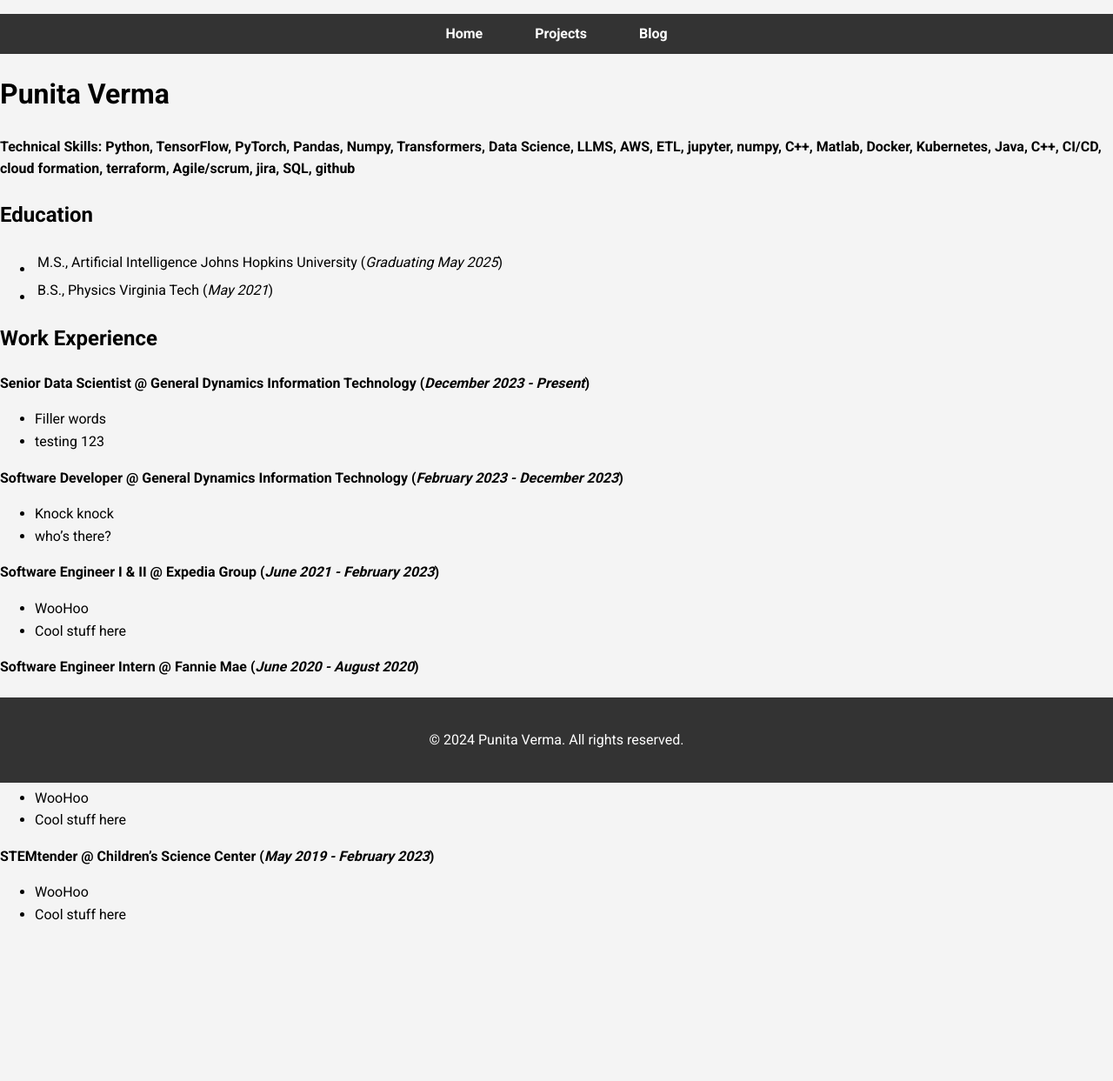
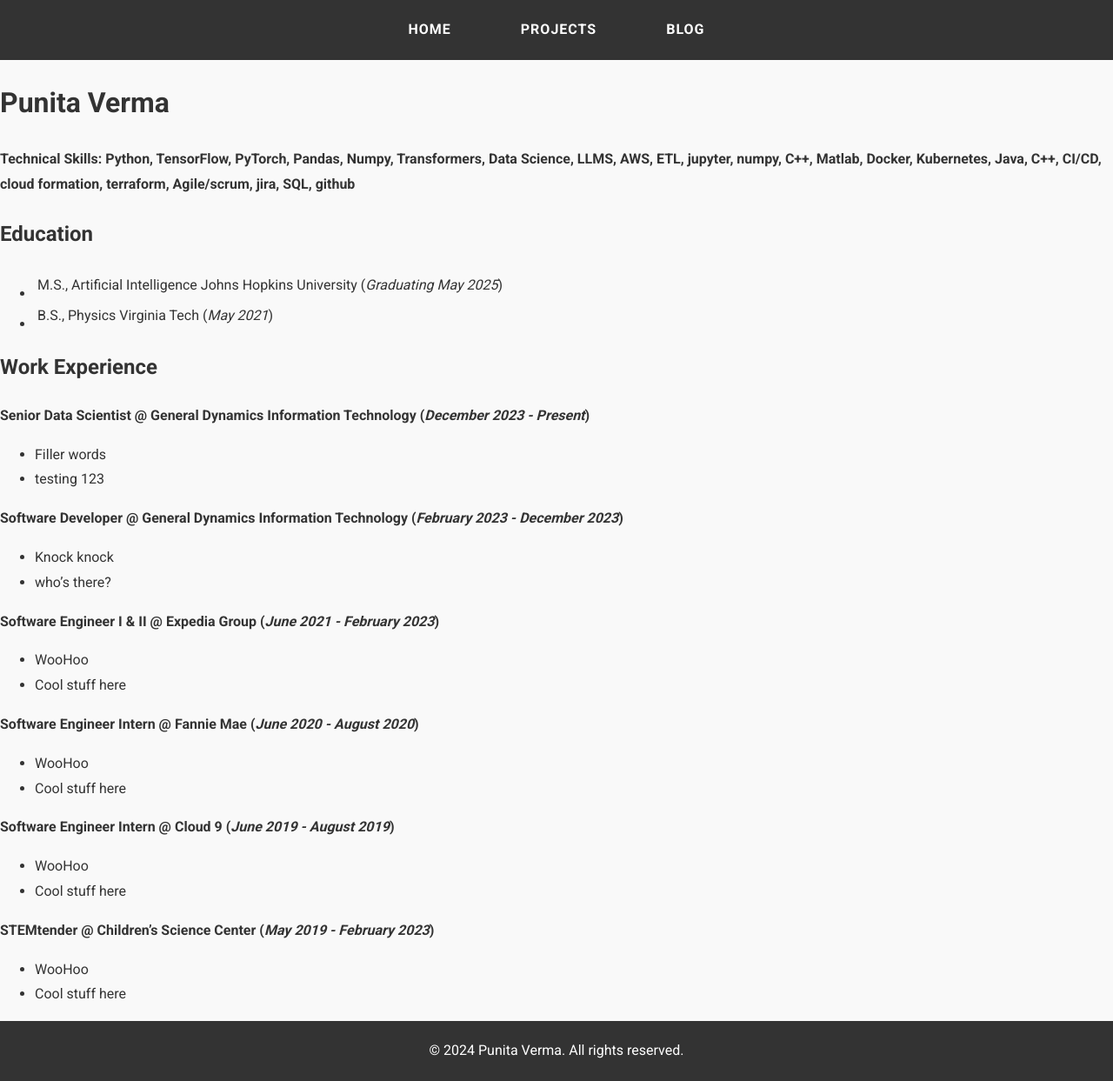
Before and after one commit to p9verma/punitaverma.github-io, a Jekyll site: the page built from index.md, in a window 1280 px wide. Shown: the whole page at 87% size. Built offline with Jekyll 4.4.1, drawn with Linux system fonts in a browser that asks for light colours; our own code applies the rules of GitHub Pages for plain Markdown files; before the commit the page ends 1080 px from its top, so only the background shows below that.

Commit message:
make sleeker

```diff
--- a/assets/main.css
+++ b/assets/main.css
@@ -1,29 +1,33 @@
 body {
     font-family: 'Roboto', sans-serif;
-    line-height: 1.6;
-    background-color: #f4f4f4;
+    line-height: 1.8;
     margin: 0;
     padding: 0;
+    background-color: #f9f9f9;
+    color: #333;
 }
 
 nav ul {
     list-style: none;
-    padding: 0;
     display: flex;
     justify-content: center;
+    padding: 20px;
     background-color: #333;
-    padding: 10px;
+    margin: 0;
 }
 
 nav ul li {
-    margin: 0 15px;
+    margin: 0 20px;
 }
 
 nav ul li a {
-    color: white;
     text-decoration: none;
-    padding: 10px 15px;
+    color: #fff;
+    padding: 10px 20px;
     font-weight: bold;
+    text-transform: uppercase;
+    letter-spacing: 1px;
+    transition: background-color 0.3s ease;
 }
 
 nav ul li a:hover {
@@ -31,12 +35,121 @@ nav ul li a:hover {
     border-radius: 5px;
 }
 
+.hero {
+    height: 100vh;
+    background: url('/assets/img/hero-bg.jpg') no-repeat center center/cover;
+    display: flex;
+    justify-content: center;
+    align-items: center;
+    text-align: center;
+    color: white;
+}
+
+.hero h1 {
+    font-size: 50px;
+    margin-bottom: 20px;
+}
+
+.hero p {
+    font-size: 20px;
+    margin-bottom: 40px;
+}
+
+.hero .btn {
+    background-color: #fff;
+    color: #333;
+    padding: 10px 20px;
+    border-radius: 5px;
+    text-decoration: none;
+    font-weight: bold;
+    transition: background-color 0.3s ease;
+}
+
+.hero .btn:hover {
+    background-color: #eee;
+}
+
+.projects-section {
+    padding: 50px;
+    background-color: #fff;
+}
+
+.projects-section h2 {
+    text-align: center;
+    margin-bottom: 40px;
+    font-size: 36px;
+    color: #333;
+}
+
+.project-card {
+    background-color: #f4f4f4;
+    border-radius: 10px;
+    box-shadow: 0 4px 10px rgba(0, 0, 0, 0.1);
+    padding: 20px;
+    margin-bottom: 30px;
+    transition: transform 0.3s ease;
+}
+
+.project-card:hover {
+    transform: translateY(-5px);
+}
+
+.project-card h3 {
+    margin-top: 0;
+}
+
+.project-card p {
+    margin-bottom: 10px;
+}
+
+.project-card a {
+    text-decoration: none;
+    color: #3498db;
+    font-weight: bold;
+    transition: color 0.3s ease;
+}
+
+.project-card a:hover {
+    color: #2980b9;
+}
+
+/* Footer */
 footer {
     background-color: #333;
     color: white;
     text-align: center;
     padding: 20px 0;
-    position: fixed;
-    bottom: 0;
-    width: 100%;
 }
+
+footer p {
+    margin: 0;
+}
+
+.btn {
+    display: inline-block;
+    background-color: #3498db;
+    color: white;
+    padding: 10px 20px;
+    border-radius: 5px;
+    text-decoration: none;
+    font-weight: bold;
+    transition: background-color 0.3s ease;
+}
+
+.btn:hover {
+    background-color: #2980b9;
+}
+
+html {
+    scroll-behavior: smooth;
+}
+
+@media (max-width: 768px) {
+    .hero h1 {
+        font-size: 36px;
+    }
+
+    .projects-section h2 {
+        font-size: 28px;
+    }
+}
```
